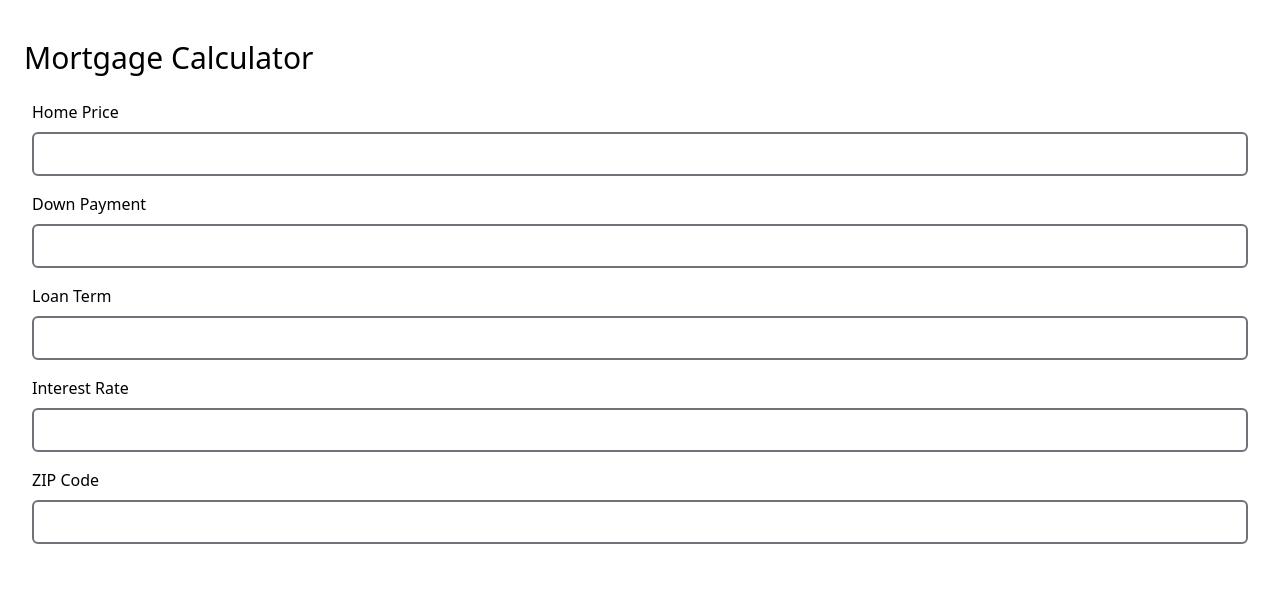
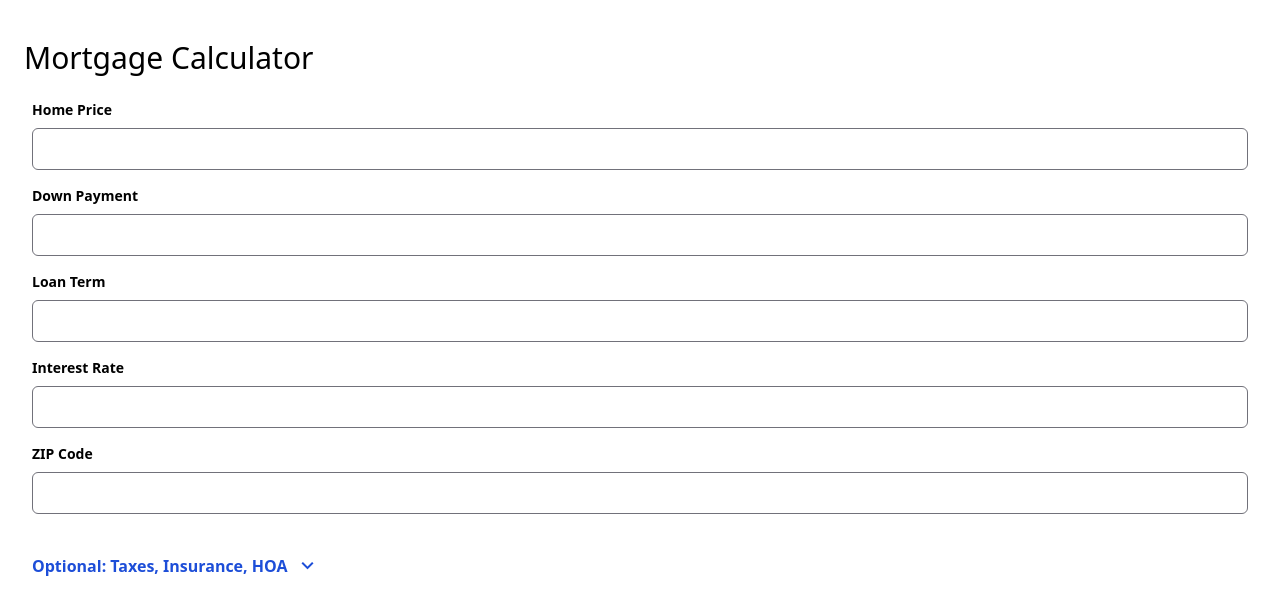
Before and after one commit to dpsiu/Mortgage-Calculator, a React (Vite) app: page / in a window 1280 px wide. Shown: the top 614 px of the page. Built offline with nearby package versions, Linux system fonts and the light colour scheme.

Commit message:
Add styles for mortgage calc input component

```diff
--- a/components/MortgageCalculatorInput.jsx
+++ b/components/MortgageCalculatorInput.jsx
@@ -1,43 +1,107 @@
-import React, { useState } from 'react'
+import { set } from "date-fns";
+import React, { useState } from "react";
 
 export function MortgageCalculatorInput() {
+  const [optionalExpensesOpen, setOptionalExpensesOpen] = useState(false);
+  const [count, setCount] = useState(0);
+
+  const toggleOptionalExpenses = () => {
+    setOptionalExpensesOpen(!optionalExpensesOpen);
+    setCount(count + 1);
+    console.log(count);
+  };
+
   return (
     <>
       <div className="flex flex-col p-4 w-full">
+        <div>
           <div className="pb-4">
-          <p className="pb-2 w-full">Home Price</p>
+            <p className="pb-2 w-full text-sm font-bold ">Home Price</p>
             <input
-            className="py-2 px-2 border-2 border-zinc-500 rounded-md hover:bg-blue-100 focus:border-blue-500 focus:outline-none w-full appearance-none"
+              className="py-2 px-2 border border-zinc-500 rounded-md hover:bg-blue-100/50 focus:border-blue-700 focus:outline-none w-full appearance-none"
               type="number"
             />
           </div>
           <div className="pb-4">
-          <p className="pb-2 w-full">Down Payment</p>
+            <p className="pb-2 w-full text-sm font-semibold ">Down Payment</p>
             <input
-            className="py-2 px-2 border-2 border-zinc-500 rounded-md hover:bg-blue-100 focus:border-blue-500 focus:outline-none w-full appearance-none"
+              className="py-2 px-2 border border-zinc-500 rounded-md hover:bg-blue-100/50 focus:border-blue-700 focus:outline-none w-full appearance-none"
               type="number"
             />
           </div>
           <div className="pb-4">
-          <p className="pb-2 w-full">Loan Term</p>
+            <p className="pb-2 w-full text-sm font-semibold ">Loan Term</p>
             <input
-            className="py-2 px-2 border-2 border-zinc-500 rounded-md hover:bg-blue-100 focus:border-blue-500 focus:outline-none w-full appearance-none"
+              className="py-2 px-2 border border-zinc-500 rounded-md hover:bg-blue-100/50 focus:border-blue-700 focus:outline-none w-full appearance-none"
               type="number"
             />
           </div>
           <div className="pb-4">
-          <p className="pb-2 w-full">Interest Rate</p>
+            <p className="pb-2 w-full text-sm font-semibold ">Interest Rate</p>
             <input
-            className="py-2 px-2 border-2 border-zinc-500 rounded-md hover:bg-blue-100 focus:border-blue-500 focus:outline-none w-full appearance-none"
+              className="py-2 px-2 border border-zinc-500 rounded-md hover:bg-blue-100/50 focus:border-blue-700 focus:outline-none w-full appearance-none"
               type="number"
             />
           </div>
           <div className="pb-4">
-          <p className="pb-2 w-full">ZIP Code</p>
+            <p className="pb-2 w-full text-sm font-semibold ">ZIP Code</p>
             <input
-            className="py-2 px-2 border-2 border-zinc-500 rounded-md hover:bg-blue-100 focus:border-blue-500 focus:outline-none w-full appearance-none"
+              className="py-2 px-2 border border-zinc-500 rounded-md hover:bg-blue-100/50 focus:border-blue-700 focus:outline-none w-full appearance-none"
               type="number"
             />
+          </div>
+        </div>
+        <div>
+          <button
+            onClick={toggleOptionalExpenses}
+            type="button"
+            className="inline-flex items-center w-full py-2 my-4 text-blue-700 font-bold focus:outline-none hover:underline"
+            id="options-menu"
+          >
+            Optional: Taxes, Insurance, HOA
+            {/* Dropdown arrow */}
+            <span className="material-symbols-outlined px-2 hover:no-underline! focus:no-underline! no-underline!">expand_more</span>
+          </button>
+          {optionalExpensesOpen && (
+            <div className="pt-4">
+              <div className="pb-4">
+                <p className="pb-2 w-full text-sm font-semibold ">
+                  Property tax per month
+                </p>
+                <input
+                  className="py-2 px-2 border border-zinc-500 rounded-md hover:bg-blue-100/50 focus:border-blue-700 focus:outline-none w-full appearance-none"
+                  type="number"
+                />
+              </div>
+              <div className="pb-4">
+                <p className="pb-2 w-full text-sm font-semibold ">
+                  Homeowner's insurance per month
+                </p>
+                <input
+                  className="py-2 px-2 border border-zinc-500 rounded-md hover:bg-blue-100/50 focus:border-blue-700 focus:outline-none w-full appearance-none"
+                  type="number"
+                />
+              </div>
+              <div className="pb-4">
+                <p className="pb-2 w-full text-sm font-semibold ">
+                  PMI per month
+                </p>
+                <input
+                  className="py-2 px-2 border border-zinc-500 rounded-md hover:bg-blue-100/50 focus:border-blue-700 focus:outline-none w-full appearance-none"
+                  type="number"
+                />
+              </div>
+              <div className="pb-4">
+                <p className="pb-2 w-full text-sm font-semibold ">
+                  HOA fees per month
+                </p>
+                <input
+                  className="py-2 px-2 border border-zinc-500 rounded-md hover:bg-blue-100/50 focus:border-blue-700 focus:outline-none w-full appearance-none"
+                  type="number"
+                />
+              </div>
+            </div>
+          )}
         </div>
       </div>
     </>
--- a/index.html
+++ b/index.html
@@ -5,7 +5,7 @@
     <meta name="viewport" content="width=device-width, initial-scale=1.0" />
     <title>Mortgage Calculator</title>
     <link href="/src/App.css" rel="stylesheet" />
-  </head>
+    <link rel="stylesheet" href="https://fonts.googleapis.com/css2?family=Material+Symbols+Outlined:opsz,wght,FILL,GRAD@24,400,0,0" />  </head>
   <body>
     <div id="root"></div>
     <script type="module" src="/src/main.jsx"></script>
```
Lines whose indentation alone changed are shown as unchanged.
